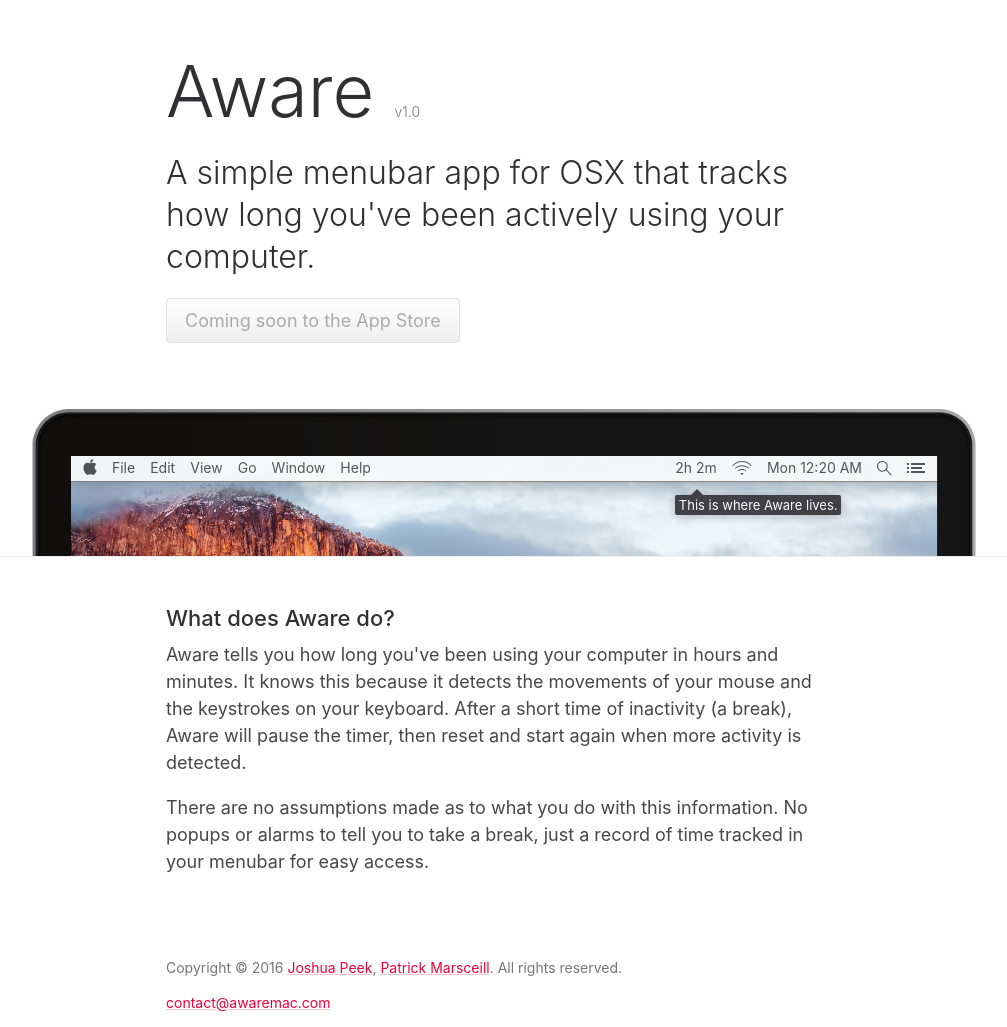
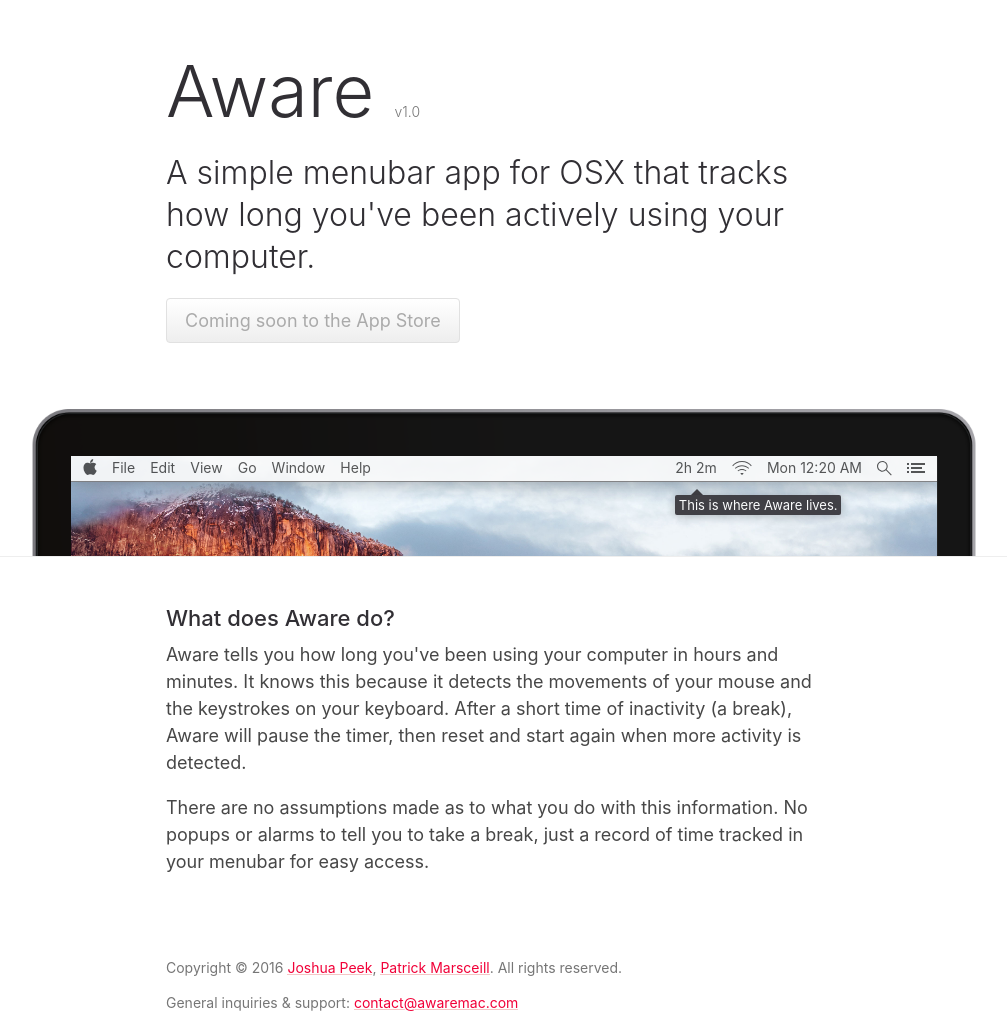
Before and after one commit to josh/Aware, a Jekyll site: the page built from index.html, in a window 1280 px wide. Shown: the whole page, without its empty margins (136-1143 px from the left). Built offline with Jekyll 4.4.1, drawn with Linux system fonts in a browser that asks for light colours.

Commit message:
Footer content.

```diff
--- a/_includes/footer.html
+++ b/_includes/footer.html
@@ -1,6 +1,6 @@
 <footer role="contentinfo" class="site-footer">
   <div class="container">
     <p class="text-small text-muted">Copyright &copy; 2016 <a href="http://joshpeek.com">Joshua Peek</a>, <a href="http://patrickmarsceill.com">Patrick Marsceill</a>. All rights reserved.</p>
-    <p class="text-small text-muted"><a href="mailto:{{ site.email | escape }}">{{ site.email | escape }}</a></p>
+    <p class="text-small text-muted">General inquiries &amp; support: <a href="mailto:{{ site.email | escape }}">{{ site.email | escape }}</a></p>
   </div>
 </footer>
```
